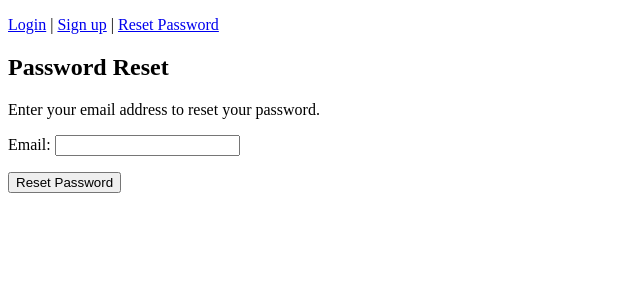
After one commit to 43James/webdemo, a Django app: page /password_reset/ in a window 1280 px wide. The commit adds this page. Shown: the top 300 px of the page, without its empty margins (0-640 px from the left). Run offline with Django 4.2, Linux system fonts and the light colour scheme; parts of the project's set-up code (start-up, migrations or seed data) failed here and were passed over.

Commit message:
webdemo2

```diff
--- /dev/null
+++ b/users/templates/base.html
@@ -0,0 +1,31 @@
+<!DOCTYPE html>
+<html lang="en">
+
+<head>
+    <meta charset="UTF-8">
+    <meta http-equiv="X-UA-Compatible" content="IE=edge">
+    <meta name="viewport" content="width=device-width, initial-scale=1.0">
+    <title>{% block title %}Your Website Title{% endblock %}</title>
+    <!-- Add your CSS and JavaScript links here -->
+</head>
+
+<body>
+    <header>
+        {% if user.is_authenticated %}
+        <p>Hello, {{ user.username }}! | <a href="{% url 'change_password' %}">Change Password</a> | <a href="{% url 'logout' %}">Logout</a></p>
+        {% else %}
+        <p><a href="{% url 'login' %}">Login</a> | <a href="{% url 'add_user' %}">Sign up</a> | <a href="{% url 'password_reset' %}">Reset Password</a></p>
+        {% endif %}
+    </header>
+
+    <main>
+        {% block content %}
+        {% endblock %}
+    </main>
+
+    <footer>
+        <!-- Add your footer content here -->
+    </footer>
+</body>
+
+</html>
--- a/users/templates/login.html
+++ b/users/templates/login.html
@@ -66,7 +66,7 @@
                                             <button type="submit" class="btn btn-primary btn-lg">Login</button>
                                         </div>
 
-                                        <p class="small mb-5 pb-lg-2"><a class="text-muted" href="#!">Forgot
+                                        <p class="small mb-5 pb-lg-2"><a class="text-muted" href="/password_reset/">Forgot
                                                 password?</a></p>
                                         <p>Don't have an account? <a href="/add_user/" class="link-info">Register
                                                 here</a></p>
--- /dev/null
+++ b/users/templates/password-reset/password_reset_form.html
@@ -0,0 +1,13 @@
+{% extends "base.html" %}
+
+{% block title %}Password Reset{% endblock %}
+
+{% block content %}
+  <h2>Password Reset</h2>
+  <p>Enter your email address to reset your password.</p>
+  <form method="post">
+    {% csrf_token %}
+    {{ form.as_p }}
+    <button type="submit">Reset Password</button>
+  </form>
+{% endblock %}
--- /dev/null
+++ b/users/templates/password-reset/password_reset_subject.txt
@@ -0,0 +1 @@
+Password Reset for Your Website
--- a/users/urls.py
+++ b/users/urls.py
@@ -1,5 +1,6 @@
-from users import views
-from django.urls import include, path
+from django.urls import path
+from . import views
+from django.contrib.auth import views as auth_views
 
 urlpatterns = [
     path('', views.home, name='home'),
@@ -7,6 +8,26 @@ urlpatterns = [
     path('login/', views.login_user, name='login'),
     path('add_user/', views.add_user, name='add_user'),
     path('logout/', views.logout_user, name='logout'),
+    path('register_pass/', views.register_pass, name='register_pass'),
 
-
+       # Change Password
+    path('change_password/', views.change_password, name='change_password'),
+    path('password_change_done/', views.password_change_done, name='password_change_done'),
+    # Reset Password
+    path('password_reset/', auth_views.PasswordResetView.as_view(
+        template_name='password-reset/password_reset_form.html',
+        email_template_name='password-reset/password_reset_email.html',
+        subject_template_name='password-reset/password_reset_subject.txt',
+        success_url='/password_reset_done/'
+    ), name='password_reset'),
+    path('password_reset_done/', auth_views.PasswordResetDoneView.as_view(
+        template_name='password-reset/password_reset_done.html'
+    ), name='password_reset_done'),
+    path('reset/<uidb64>/<token>/', auth_views.PasswordResetConfirmView.as_view(
+        template_name='password-reset/password_reset_confirm.html',
+        success_url='/password_reset_complete/'
+    ), name='password_reset_confirm'),
+    path('password_reset_complete/', auth_views.PasswordResetCompleteView.as_view(
+        template_name='password-reset/password_reset_complete.html'
+    ), name='password_reset_complete'),
 ]
```
Also changed, not shown: myproject/settings.py (+11 -1 lines), users/templates/home.html (+7 -4 lines), users/templates/index.html (+44 -32 lines), users/templates/password-reset/password_reset_complete.html (added, +8 -0 lines), users/templates/password-reset/password_reset_confirm.html (added, +13 -0 lines), users/templates/password-reset/password_reset_done.html (added, +8 -0 lines), users/templates/password-reset/password_reset_email.html (added, +12 -0 lines), users/views.py (+23 -0 lines).
